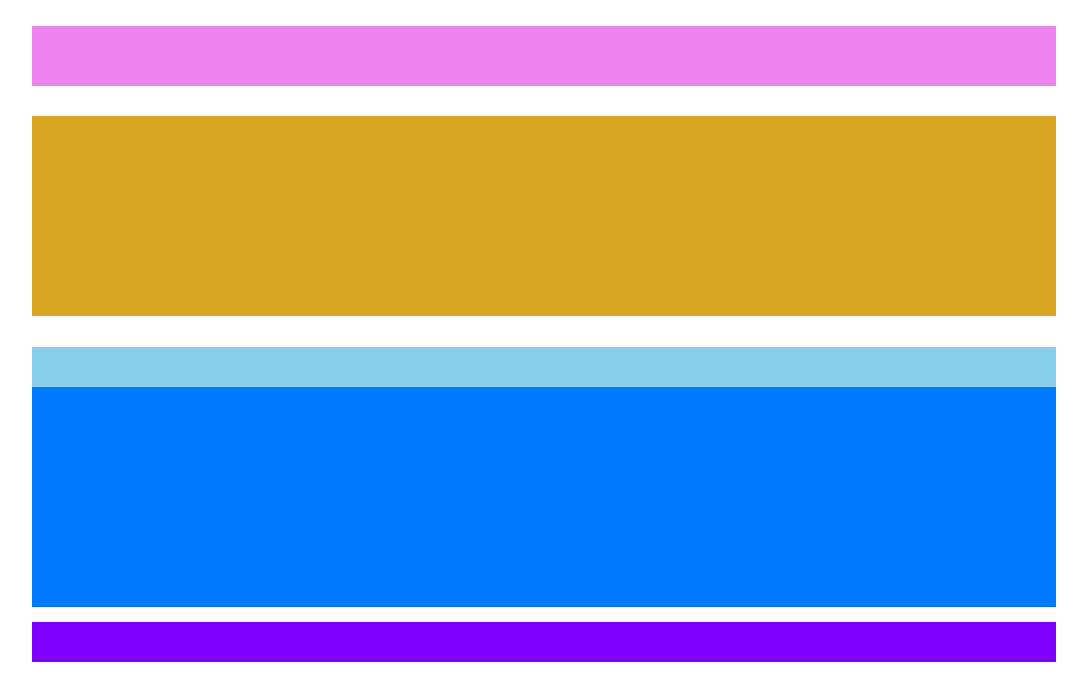
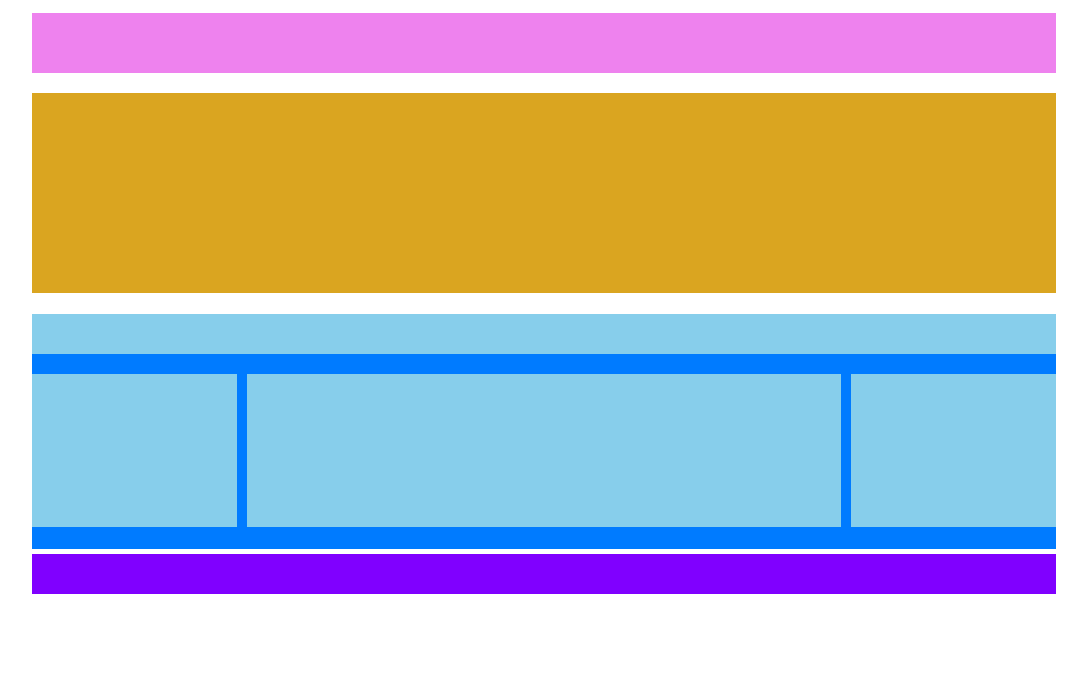
Before and after one commit to Ivztoz8/htmlcss-struttura-wp, a plain HTML site: page index.html in a window 1280 px wide. Shown: the whole page, without its empty margins (96-1183 px from the left). Drawn offline with Linux system fonts and the light colour scheme.

Commit message:
Step 3: Float div section complete

```diff
--- a/assets/css/style.css
+++ b/assets/css/style.css
@@ -7,11 +7,17 @@
     box-sizing: border-box;
 }
 
+.clearfix::after{
+    content: "";
+    display: table;
+    clear: both;
+}
+
 /* Set up semantic tags */
 
 body {
     width: 80%;
-    margin: 2% 10% 2%;
+    margin: 1% 10% 2%;
 }
 
 header{
@@ -37,7 +43,7 @@ footer{
 #sec2 {
     background-color:rgb(0, 123, 255);
     width: 100%;
-    height: 260px;
+    height: 235px;
 }
 
 #sec3 {
@@ -46,12 +52,40 @@ footer{
     height: 40px;
 }
 
+#sec4 {
+    background-color:skyblue;
+    width: 20%;
+    height: 65%;
+}
+
+#sec5 {
+    background-color:skyblue;
+    width: 58%;
+    height: 65%;
+}
+
 /* Utility */
 
-.margin15{
-    margin: 1.5% 0;
+.margin05{
+    margin: 0.5% 0;
 }
 
-.margin3{
-    margin: 3% 0;
+.margin1{
+    margin: 1% 0;
 }
+
+.margin2{
+    margin: 2% 0;
+}
+
+.marginlft{
+    margin-left: 1%;
+}
+
+.floatleft{
+    float: left;
+}
+
+.floatright{
+    float: right;
+}
--- a/index.html
+++ b/index.html
@@ -12,9 +12,13 @@
     <main>
         <!--Sections-->
 
-        <section id="sec1" class="margin3"></section>
-        <section id="sec2" class="margin15">
-            <div id="sec3" class="margin3"></div>
+        <section id="sec1" class="margin2"></section>
+
+        <section id="sec2" class="margin05 clearfix">
+            <div id="sec3" class="margin2"></div>
+            <div id="sec4" class="floatleft"></div>
+            <div id="sec5" class="floatleft marginlft"></div>
+            <div id="sec4" class="floatright"></div>
         </section>
     </main>
     <footer></footer>
```
